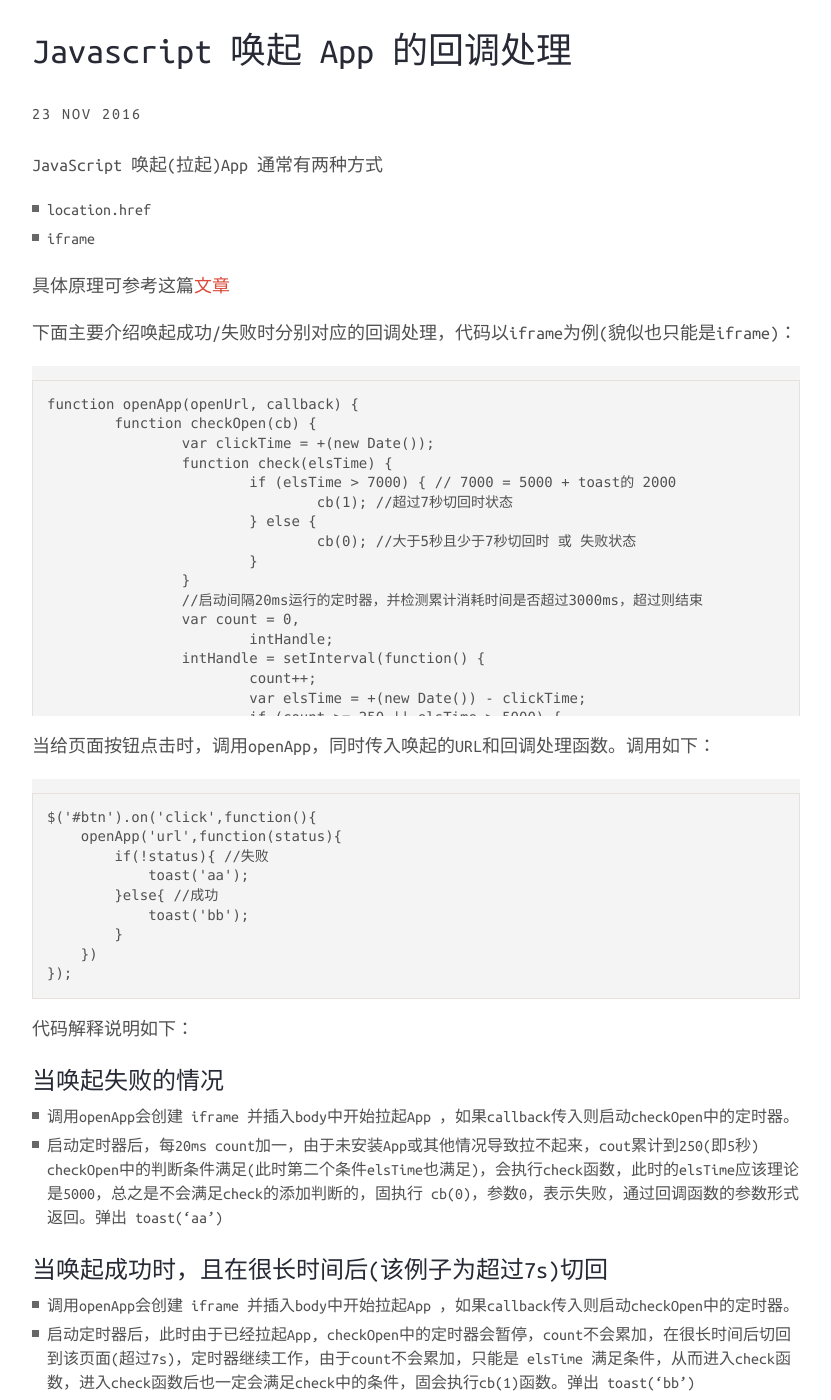
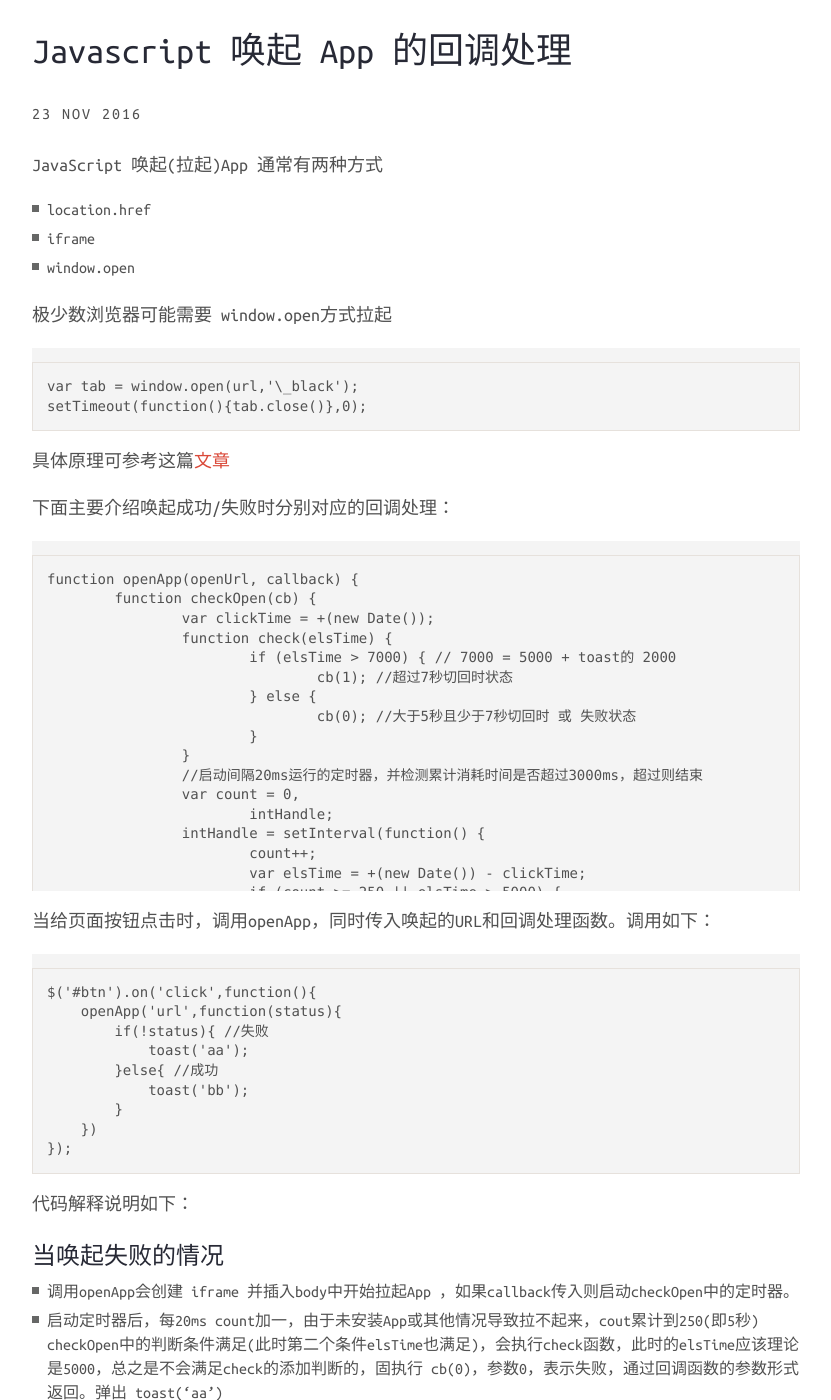
Before and after one commit to CooLNuanfeng/coolnuanfeng.github.com, a Jekyll site: the page built from _posts/2016-11-23-jsAwakeApp.md, in a window 1280 px wide and 1400 px high, scrolled down 248 px. Shown: the whole window, without its empty margins (224-1055 px from the left). Built offline with Jekyll 4.4.1, drawn with Linux system fonts in a browser that asks for light colours.

Commit message:
2016-11-23

```diff
--- a/_posts/2016-11-23-jsAwakeApp.md
+++ b/_posts/2016-11-23-jsAwakeApp.md
@@ -13,11 +13,18 @@
 
 - location.href
 - iframe
+- window.open
+
+极少数浏览器可能需要 window.open方式拉起
+
+	var tab = window.open(url,'\_black');
+	setTimeout(function(){tab.close()},0);
+
 
 具体原理可参考这篇[文章](http://coolnuanfeng.github.io/jsbridge)
 
 
-下面主要介绍唤起成功/失败时分别对应的回调处理，代码以iframe为例(貌似也只能是iframe)：
+下面主要介绍唤起成功/失败时分别对应的回调处理：
 
 
 	function openApp(openUrl, callback) {
@@ -42,18 +49,24 @@
 				}
 			}, 20);
 		}
-		var ifr = document.createElement('iframe');
-		ifr.src = openUrl;
-		ifr.style.display = 'none';
+		var u = navigator.userAgent.toLowerCase();
+		var ios = (u.indexOf('ios') > -1 || u.indexOf('iphone') > -1 || u.indexOf('mac') > -1 || u.indexOf('ipad') > -1) ? true : false;
+		if(ios){
+			window.location.href = openUrl;
+		}else{
+			var ifr = document.createElement('iframe');
+			ifr.src = openUrl;
+			ifr.style.display = 'none';
+			document.body.appendChild(ifr);
+			setTimeout(function() {
+				document.body.removeChild(ifr);
+			}, 2000);
+		}
 		if (callback) {
 			checkOpen(function(opened) {
 				callback && callback(opened);
 			});
 		}
-		document.body.appendChild(ifr);
-		setTimeout(function() {
-			document.body.removeChild(ifr);
-		}, 2000);
 	}
 
 
```
